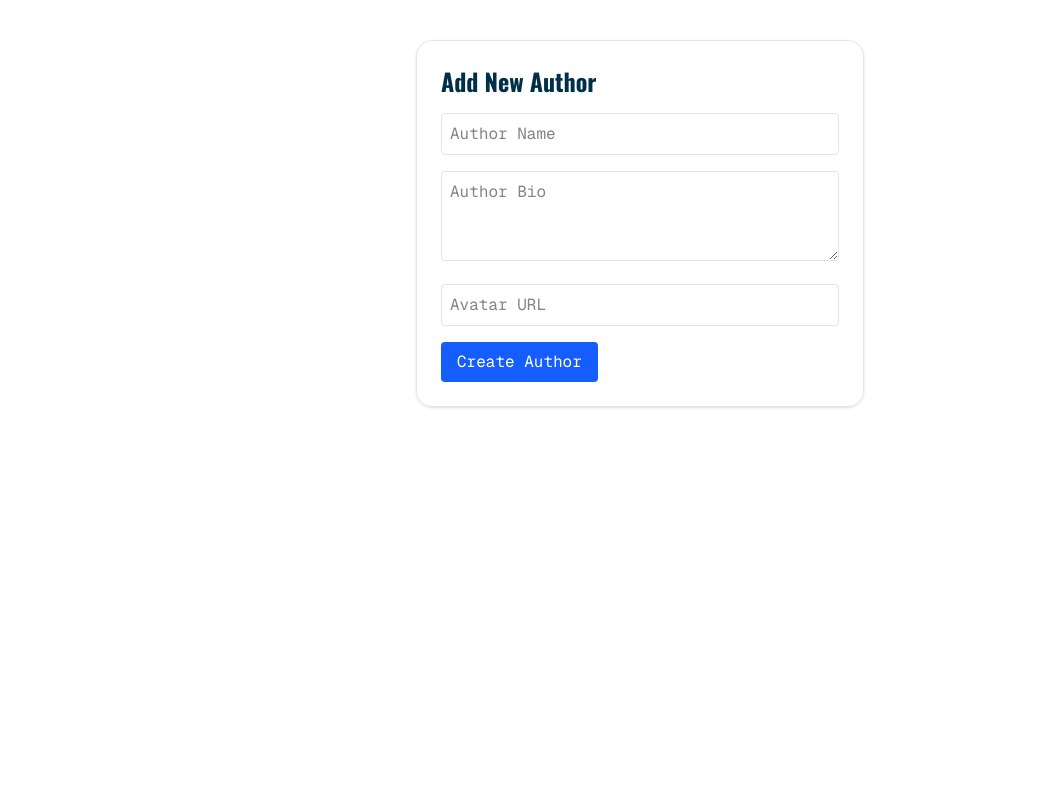
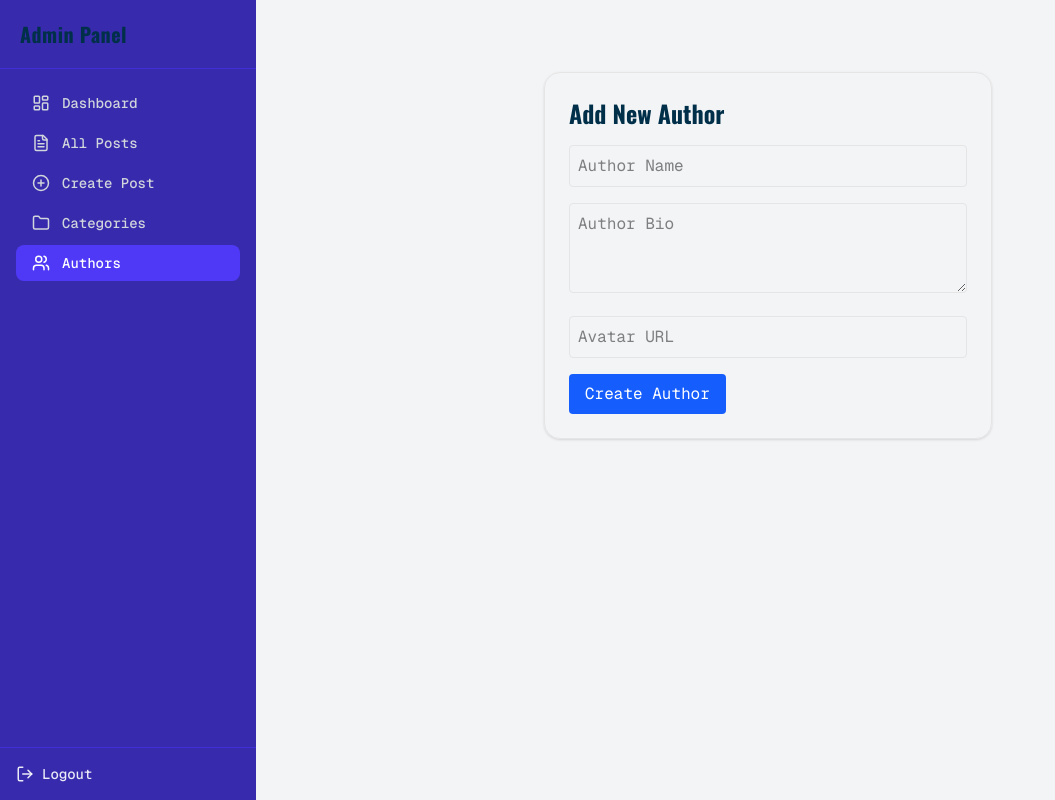
Before and after one commit to Sandeep1816/mould-Technology, a Next.js app: page /admin/authors in a window 1280 px wide. Shown: the whole page, without its empty margins (0-1055 px from the left). Built offline with nearby package versions, Linux system fonts and the light colour scheme; sample sign-in values are in the browser's storage.

Commit message:
admin page changes

```diff
--- a/app/admin/dashboard/page.tsx
+++ b/app/admin/dashboard/page.tsx
@@ -1,158 +1,44 @@
 "use client";
+import { useEffect, useState } from "react";
 
-import { useEffect, useState } from "react";
-import { useRouter, usePathname } from "next/navigation";
-import Link from "next/link";
-import {
-  LayoutDashboard,
-  FileText,
-  PlusCircle,
-  Folder,
-  Users,
-  LogOut,
-} from "lucide-react";
-
-export default function Dashboard() {
-  const router = useRouter();
-  const pathname = usePathname();
-
+export default function DashboardPage() {
   const [stats, setStats] = useState({ posts: 0, categories: 0, authors: 0 });
-  const [loading, setLoading] = useState(true);
 
   useEffect(() => {
-    const token = localStorage.getItem("token");
-    if (!token) return router.push("/admin/login");
-
     async function fetchStats() {
       try {
-        // ✅ Fetch posts with limit to ensure full count
         const [p, c, a] = await Promise.all([
           fetch(`${process.env.NEXT_PUBLIC_API_URL}/api/posts?limit=1000`),
           fetch(`${process.env.NEXT_PUBLIC_API_URL}/api/categories`),
           fetch(`${process.env.NEXT_PUBLIC_API_URL}/api/authors`),
         ]);
         const [pd, cd, ad] = await Promise.all([p.json(), c.json(), a.json()]);
-
         setStats({
           posts: pd?.data?.length ?? pd.length ?? 0,
           categories: cd?.data?.length ?? cd.length ?? 0,
           authors: ad?.data?.length ?? ad.length ?? 0,
         });
       } catch (e) {
-        console.error("Error fetching stats:", e);
-      } finally {
-        setLoading(false);
+        console.error(e);
       }
     }
-
     fetchStats();
-  }, [router]);
-
-  if (loading)
-    return (
-      <div className="min-h-screen flex items-center justify-center text-gray-600 text-lg">
-        Loading Dashboard...
-      </div>
-    );
+  }, []);
 
   return (
-    <div className="min-h-screen flex bg-gray-100">
-      {/* ✅ Sidebar */}
-      <aside className="w-64 bg-indigo-800 text-white flex flex-col">
-        <div className="p-5 border-b border-indigo-700">
-          <h1 className="text-xl font-bold tracking-wide">Admin Panel</h1>
-        </div>
-
-        <nav className="flex-1 p-4 space-y-1">
-          <SidebarLink
-            href="/admin/dashboard"
-            label="Dashboard"
-            icon={<LayoutDashboard size={18} />}
-            active={pathname === "/admin/dashboard"}
-          />
-          <SidebarLink
-            href="/admin/posts"
-            label="All Posts"
-            icon={<FileText size={18} />}
-            active={pathname === "/admin/posts"}
-          />
-          <SidebarLink
-            href="/admin/posts/create"
-            label="Create Post"
-            icon={<PlusCircle size={18} />}
-            active={pathname === "/admin/posts/create"}
-          />
-          <SidebarLink
-            href="/admin/categories"
-            label="Categories"
-            icon={<Folder size={18} />}
-            active={pathname === "/admin/categories"}
-          />
-          <SidebarLink
-            href="/admin/authors"
-            label="Authors"
-            icon={<Users size={18} />}
-            active={pathname === "/admin/authors"}
-          />
-        </nav>
-
-        <div className="p-4 border-t border-indigo-700">
-          <button
-            onClick={() => {
-              localStorage.removeItem("token");
-              router.push("/admin/login");
-            }}
-            className="flex items-center gap-2 text-sm font-medium text-white/90 hover:text-yellow-300 transition"
-          >
-            <LogOut size={18} /> Logout
-          </button>
-        </div>
-      </aside>
-
-      {/* ✅ Main Dashboard */}
-      <main className="flex-1 p-8">
+    <div>
       <h2 className="text-2xl font-semibold text-gray-800 mb-8">
         Admin Dashboard Overview
       </h2>
-
       <div className="grid grid-cols-1 md:grid-cols-3 gap-6">
         <StatCard title="Total Posts" value={stats.posts} />
         <StatCard title="Categories" value={stats.categories} />
         <StatCard title="Authors" value={stats.authors} />
       </div>
-      </main>
     </div>
   );
 }
 
-/* 🔹 Sidebar Link Component */
-function SidebarLink({
-  href,
-  label,
-  icon,
-  active,
-}: {
-  href: string;
-  label: string;
-  icon: React.ReactNode;
-  active: boolean;
-}) {
-  return (
-    <Link
-      href={href}
-      className={`flex items-center gap-3 px-4 py-2 rounded-md text-sm font-medium transition-all ${
-        active
-          ? "bg-indigo-600 text-white"
-          : "text-gray-300 hover:bg-indigo-700 hover:text-white"
-      }`}
-    >
-      {icon}
-      <span>{label}</span>
-    </Link>
-  );
-}
-
-/* 🔹 Stats Card Component */
 function StatCard({ title, value }: { title: string; value: number }) {
   return (
     <div className="bg-white p-6 rounded-xl shadow-sm border border-gray-200 text-center hover:shadow-md transition">
--- /dev/null
+++ b/app/admin/layout.tsx
@@ -0,0 +1,120 @@
+"use client";
+
+import { usePathname, useRouter } from "next/navigation";
+import { useEffect } from "react";
+import Link from "next/link";
+import {
+  LayoutDashboard,
+  FileText,
+  PlusCircle,
+  Folder,
+  Users,
+  LogOut,
+} from "lucide-react";
+
+export default function AdminLayout({
+  children,
+}: {
+  children: React.ReactNode;
+}) {
+  const pathname = usePathname();
+  const router = useRouter();
+
+  // ✅ Protect all admin routes (except login)
+  useEffect(() => {
+    const token = localStorage.getItem("token");
+    if (!token && pathname !== "/admin/login") {
+      router.push("/admin/login");
+    }
+  }, [pathname, router]);
+
+  // ✅ Hide sidebar for login page
+  if (pathname === "/admin/login") {
+    return <>{children}</>;
+  }
+
+  return (
+    <div className="min-h-screen flex bg-gray-100">
+      {/* ✅ Sidebar */}
+      <aside className="w-64 bg-indigo-800 text-white flex flex-col">
+        <div className="p-5 border-b border-indigo-700">
+          <h1 className="text-xl font-bold tracking-wide">Admin Panel</h1>
+        </div>
+
+        <nav className="flex-1 p-4 space-y-1">
+          <SidebarLink
+            href="/admin/dashboard"
+            label="Dashboard"
+            icon={<LayoutDashboard size={18} />}
+            active={pathname === "/admin/dashboard"}
+          />
+          <SidebarLink
+            href="/admin/posts"
+            label="All Posts"
+            icon={<FileText size={18} />}
+            active={pathname === "/admin/posts"}
+          />
+          <SidebarLink
+            href="/admin/posts/create"
+            label="Create Post"
+            icon={<PlusCircle size={18} />}
+            active={pathname === "/admin/posts/create"}
+          />
+          <SidebarLink
+            href="/admin/categories"
+            label="Categories"
+            icon={<Folder size={18} />}
+            active={pathname === "/admin/categories"}
+          />
+          <SidebarLink
+            href="/admin/authors"
+            label="Authors"
+            icon={<Users size={18} />}
+            active={pathname === "/admin/authors"}
+          />
+        </nav>
+
+        <div className="p-4 border-t border-indigo-700">
+          <button
+            onClick={() => {
+              localStorage.removeItem("token");
+              router.push("/admin/login");
+            }}
+            className="flex items-center gap-2 text-sm font-medium text-white/90 hover:text-yellow-300 transition"
+          >
+            <LogOut size={18} /> Logout
+          </button>
+        </div>
+      </aside>
+
+      {/* ✅ Dynamic Page Content */}
+      <main className="flex-1 p-8 overflow-y-auto">{children}</main>
+    </div>
+  );
+}
+
+function SidebarLink({
+  href,
+  label,
+  icon,
+  active,
+}: {
+  href: string;
+  label: string;
+  icon: React.ReactNode;
+  active: boolean;
+}) {
+  return (
+    <Link
+      href={href}
+      className={`flex items-center gap-3 px-4 py-2 rounded-md text-sm font-medium transition-all ${
+        active
+          ? "bg-indigo-600 text-white"
+          : "text-gray-300 hover:bg-indigo-700 hover:text-white"
+      }`}
+    >
+      {icon}
+      <span>{label}</span>
+    </Link>
+  );
+}
```
Lines whose indentation alone changed are shown as unchanged.
